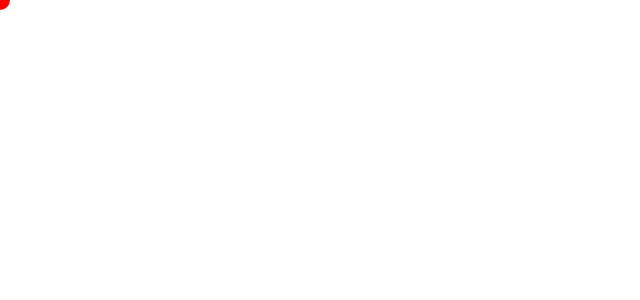
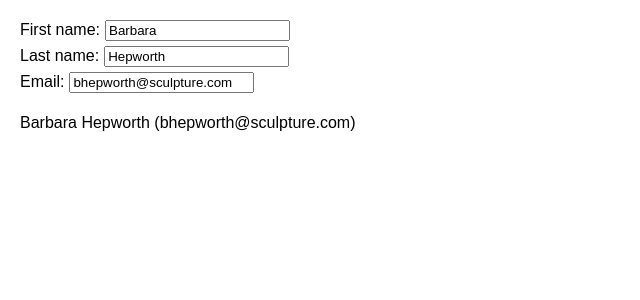
Before and after one commit to Pironeer-1/LeeJihyeon, a React (Create React App) app in the folder React_Master_04_06/: page / in a window 1280 px wide. Shown: the top 300 px of the page, without its empty margins (0-640 px from the left). Built offline with nearby package versions, Linux system fonts and the light colour scheme.

Commit message:
[Update]React_Master_04_06_03

```diff
--- a/React_Master_04_06/src/App.js
+++ b/React_Master_04_06/src/App.js
@@ -1,33 +1,86 @@
+// import {useState} from 'react';
+//
+// export default function MovingDot() {
+//     const [position, setPosition] = useState({
+//         x: 0,
+//         y: 0
+//     });
+//     return (
+//         <div
+//             onPointerMove={e => {
+//                 setPosition({
+//                     x: e.clientX,
+//                     y: e.clientY
+//                 });
+//             }}
+//             style={{
+//                 position: 'relative',
+//                 width: '100vw',
+//                 height: '100vh',
+//             }}>
+//             <div style={{
+//                 position: 'absolute',
+//                 backgroundColor: 'red',
+//                 borderRadius: '50%',
+//                 transform: `translate(${position.x}px, ${position.y}px)`,
+//                 left: -10,
+//                 top: -10,
+//                 width: 20,
+//                 height: 20,
+//             }}/>
+//         </div>
+//     );
+// }
+
 import {useState} from 'react';
 
-export default function MovingDot() {
-    const [position, setPosition] = useState({
-        x: 0,
-        y: 0
+export default function Form() {
+    const [person, setPerson] = useState({
+        firstName: 'Barbara',
+        lastName: 'Hepworth',
+        email: 'bhepworth@sculpture.com'
     });
+
+    function handleFirstNameChange(e) {
+        person.firstName = e.target.value;
+    }
+
+    function handleLastNameChange(e) {
+        person.lastName = e.target.value;
+    }
+
+    function handleEmailChange(e) {
+        person.email = e.target.value;
+    }
+
     return (
-        <div
-            onPointerMove={e => {
-                setPosition({
-                    x: e.clientX,
-                    y: e.clientY
-                });
-            }}
-            style={{
-                position: 'relative',
-                width: '100vw',
-                height: '100vh',
-            }}>
-            <div style={{
-                position: 'absolute',
-                backgroundColor: 'red',
-                borderRadius: '50%',
-                transform: `translate(${position.x}px, ${position.y}px)`,
-                left: -10,
-                top: -10,
-                width: 20,
-                height: 20,
-            }}/>
-        </div>
+        <>
+            <label>
+                First name:
+                <input
+                    value={person.firstName}
+                    onChange={handleFirstNameChange}
+                />
+            </label>
+            <label>
+                Last name:
+                <input
+                    value={person.lastName}
+                    onChange={handleLastNameChange}
+                />
+            </label>
+            <label>
+                Email:
+                <input
+                    value={person.email}
+                    onChange={handleEmailChange}
+                />
+            </label>
+            <p>
+                {person.firstName}{' '}
+                {person.lastName}{' '}
+                ({person.email})
+            </p>
+        </>
     );
 }
--- a/React_Master_04_06/src/styles.css
+++ b/React_Master_04_06/src/styles.css
@@ -1,3 +1,53 @@
+/** {*/
+/*  box-sizing: border-box;*/
+/*}*/
+
+/*body {*/
+/*  font-family: sans-serif;*/
+/*  margin: 20px;*/
+/*  padding: 0;*/
+/*}*/
+
+/*h1 {*/
+/*  margin-top: 0;*/
+/*  font-size: 22px;*/
+/*}*/
+
+/*h2 {*/
+/*  margin-top: 0;*/
+/*  font-size: 20px;*/
+/*}*/
+
+/*h3 {*/
+/*  margin-top: 0;*/
+/*  font-size: 18px;*/
+/*}*/
+
+/*h4 {*/
+/*  margin-top: 0;*/
+/*  font-size: 16px;*/
+/*}*/
+
+/*h5 {*/
+/*  margin-top: 0;*/
+/*  font-size: 14px;*/
+/*}*/
+
+/*h6 {*/
+/*  margin-top: 0;*/
+/*  font-size: 12px;*/
+/*}*/
+
+/*code {*/
+/*  font-size: 1.2em;*/
+/*}*/
+
+/*ul {*/
+/*  padding-left: 20px;*/
+/*}*/
+
+/*body { margin: 0; padding: 0; height: 250px; }*/
+
 * {
     box-sizing: border-box;
 }
@@ -46,4 +96,11 @@ ul {
     padding-left: 20px;
 }
 
-body { margin: 0; padding: 0; height: 250px; }
+label {
+    display: block;
+}
+
+input {
+    margin-left: 5px;
+    margin-bottom: 5px;
+}
```
Lines whose indentation alone changed are shown as unchanged.
